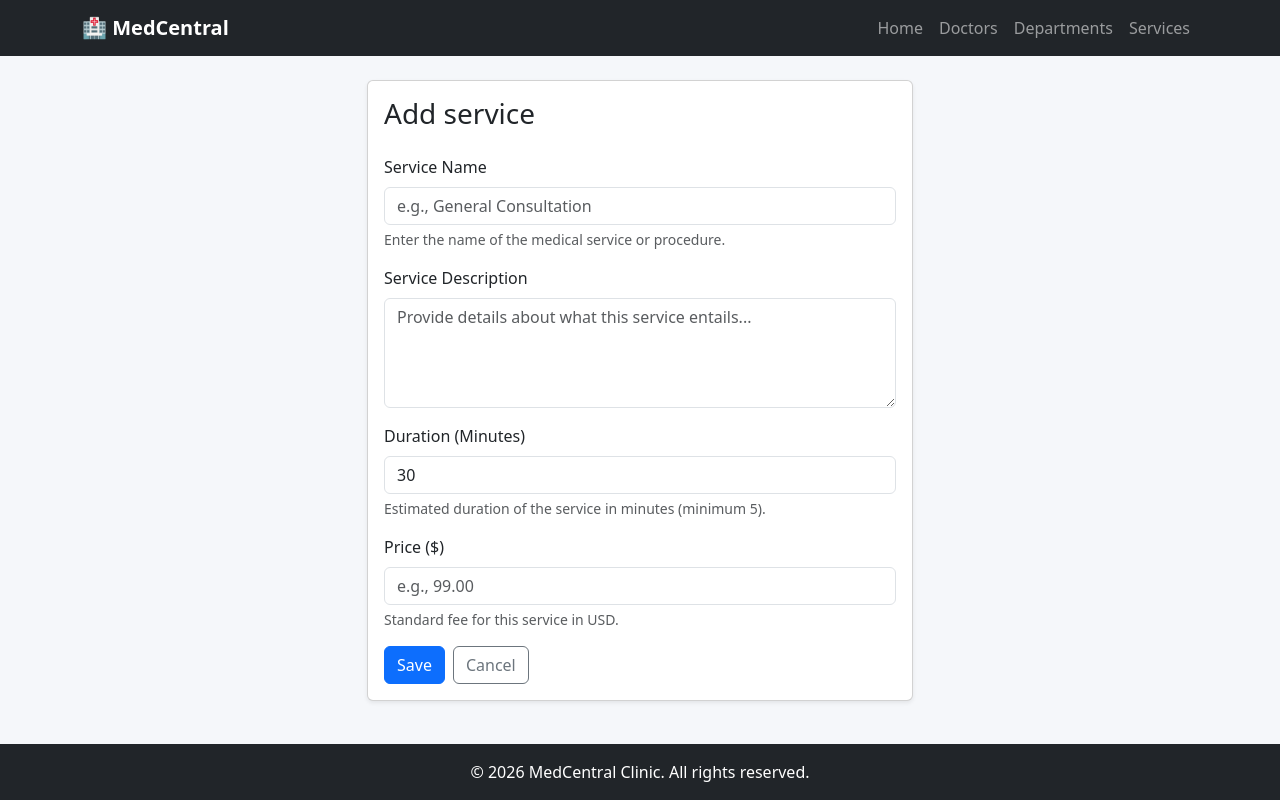
After one commit to rcokov99/django-basics-project, a Django app: page /services/add/ in a window 1280 px wide. The commit adds this page. Run offline with Django 5.2, Linux system fonts and the light colour scheme.

Commit message:
Add service list and create pages

```diff
--- a/specialists/forms.py
+++ b/specialists/forms.py
@@ -1,9 +1,10 @@
 from django import forms
-from specialists.models import Department
+from specialists.models import Department, Service
 
 
 class BootstrapFormMixin:
     """Automatically applies Bootstrap 5 classes to form widgets."""
+    fields: dict
 
     def __init__(self, *args, **kwargs):
         super().__init__(*args, **kwargs)
@@ -42,7 +43,6 @@ class DepartmentForm(BootstrapFormMixin, forms.ModelForm):
             'name': {
                 'required': 'Please enter a department name.',
                 'unique': 'A department with this name already exists.',
-                'max_length': 'The department name is too long.',
             },
         }
 
@@ -55,3 +55,66 @@ class DepartmentForm(BootstrapFormMixin, forms.ModelForm):
             raise forms.ValidationError('A department with this name already exists.')
 
         return name
+
+
+class ServiceForm(BootstrapFormMixin, forms.ModelForm):
+    class Meta:
+        model = Service
+        fields = ['name', 'description', 'duration_minutes', 'price']
+        labels = {
+            'name': 'Service Name',
+            'description': 'Service Description',
+            'duration_minutes': 'Duration (Minutes)',
+            'price': 'Price ($)',
+        }
+        help_texts = {
+            'name': 'Enter the name of the medical service or procedure.',
+            'duration_minutes': 'Estimated duration of the service in minutes (minimum 5).',
+            'price': 'Standard fee for this service in USD.',
+        }
+        widgets = {
+            'name': forms.TextInput(attrs={
+                'placeholder': 'e.g., General Consultation',
+            }),
+            'description': forms.Textarea(attrs={
+                'placeholder': 'Provide details about what this service entails...',
+                'rows': 4,
+            }),
+            'duration_minutes': forms.NumberInput(attrs={
+                'placeholder': 'e.g., 30',
+                'min': '5',
+            }),
+            'price': forms.NumberInput(attrs={
+                'placeholder': 'e.g., 99.00',
+                'step': '0.01',
+            }),
+        }
+        error_messages = {
+            'name': {
+                'required': 'Please enter a service name.',
+            },
+            'duration_minutes': {
+                'required': 'Please specify the duration.',
+                'invalid': 'Enter a valid number for duration.',
+            },
+            'price': {
+                'required': 'Please specify a price.',
+                'invalid': 'Enter a valid price amount.',
+            },
+        }
+
+    def clean_name(self):
+        name = self.cleaned_data.get('name', '').strip()
+        if name.isdigit():
+            raise forms.ValidationError('Service name cannot consist solely of numbers.')
+
+        if Service.objects.filter(name__iexact=name).exclude(pk=self.instance.pk).exists():
+            raise forms.ValidationError('A service with this name already exists.')
+
+        return name
+
+    def clean_duration_minutes(self):
+        duration = self.cleaned_data.get('duration_minutes')
+        if duration is not None and duration < 5:
+            raise forms.ValidationError('Service duration must be at least 5 minutes.')
+        return duration
--- a/specialists/models.py
+++ b/specialists/models.py
@@ -1,5 +1,3 @@
-from django.db import models
-
 from django.core.validators import MinLengthValidator, MinValueValidator
 from django.db import models
 from django.db.models import Avg
@@ -19,6 +17,7 @@ class Department(models.Model):
 
 class Service(models.Model):
     name = models.CharField(max_length=100, unique=True)
+    description = models.TextField(blank=True)
     price = models.DecimalField(
         max_digits=6,
         decimal_places=2,
--- a/specialists/urls.py
+++ b/specialists/urls.py
@@ -1,9 +1,11 @@
 from django.urls import path
 from specialists.views import (
+    department_create_view,
+    department_list_view,
+    doctor_detail_view,
     doctor_list_view,
-    doctor_detail_view,
-    department_list_view,
-    department_create_view,
+    service_create_view,
+    service_list_view,
 )
 
 app_name = 'specialists'
@@ -16,4 +18,8 @@ urlpatterns = [
     # Departments
     path('departments/', department_list_view, name='department-list'),
     path('departments/add/', department_create_view, name='department-create'),
+
+    # Services
+    path('services/', service_list_view, name='service-list'),
+    path('services/add/', service_create_view, name='service-create'),
 ]
--- a/specialists/views.py
+++ b/specialists/views.py
@@ -1,8 +1,8 @@
 from django.db.models import Avg, Count, F, Q
 from django.shortcuts import get_object_or_404, redirect, render
 
-from specialists.forms import DepartmentForm
-from specialists.models import Department, Doctor
+from specialists.forms import DepartmentForm, ServiceForm
+from specialists.models import Department, Doctor, Service
 
 
 def doctor_list_view(request):
@@ -79,3 +79,32 @@ def department_create_view(request):
         'form': form,
     }
     return render(request, 'specialists/department_form.html', context)
+
+
+# --- SERVICE VIEWS ---
+
+
+def service_list_view(request):
+    services = Service.objects.annotate(
+        doctor_total=Count('doctors')
+    ).order_by('name')
+
+    context = {
+        'services': services,
+    }
+    return render(request, 'specialists/service_list.html', context)
+
+
+def service_create_view(request):
+    if request.method == 'POST':
+        form = ServiceForm(request.POST)
+        if form.is_valid():
+            form.save()
+            return redirect('specialists:service-list')
+    else:
+        form = ServiceForm()
+
+    context = {
+        'form': form,
+    }
+    return render(request, 'specialists/service_form.html', context)
--- a/templates/partials/navbar.html
+++ b/templates/partials/navbar.html
@@ -9,6 +9,7 @@
                 <li class="nav-item"><a class="nav-link" href="{% url 'home' %}">Home</a></li>
                 <li class="nav-item"><a class="nav-link" href="{% url 'specialists:doctor-list' %}">Doctors</a></li>
                 <li class="nav-item"><a class="nav-link" href="{% url 'specialists:department-list' %}">Departments</a></li>
+                <li class="nav-item"><a class="nav-link" href="{% url 'specialists:service-list' %}">Services</a></li>
             </ul>
         </div>
     </div>
--- /dev/null
+++ b/templates/specialists/service_form.html
@@ -0,0 +1,25 @@
+{% extends 'base.html' %}
+
+{% block title %}MedCentral | Add service{% endblock %}
+
+{% block content %}
+<div class="row justify-content-center">
+    <div class="col-md-8 col-lg-6">
+        <div class="card shadow-sm">
+            <div class="card-body">
+                <h1 class="h3 mb-4">Add service</h1>
+
+                <form method="post" novalidate>
+                    {% csrf_token %}
+                    {% include 'partials/form_fields.html' %}
+
+                    <div class="d-flex gap-2">
+                        <button type="submit" class="btn btn-primary">Save</button>
+                        <a href="{% url 'specialists:service-list' %}" class="btn btn-outline-secondary">Cancel</a>
+                    </div>
+                </form>
+            </div>
+        </div>
+    </div>
+</div>
+{% endblock %}
```
Also changed, not shown: templates/specialists/service_list.html (added, +46 -0 lines), specialists/migrations/0002_service_description.py (added).
